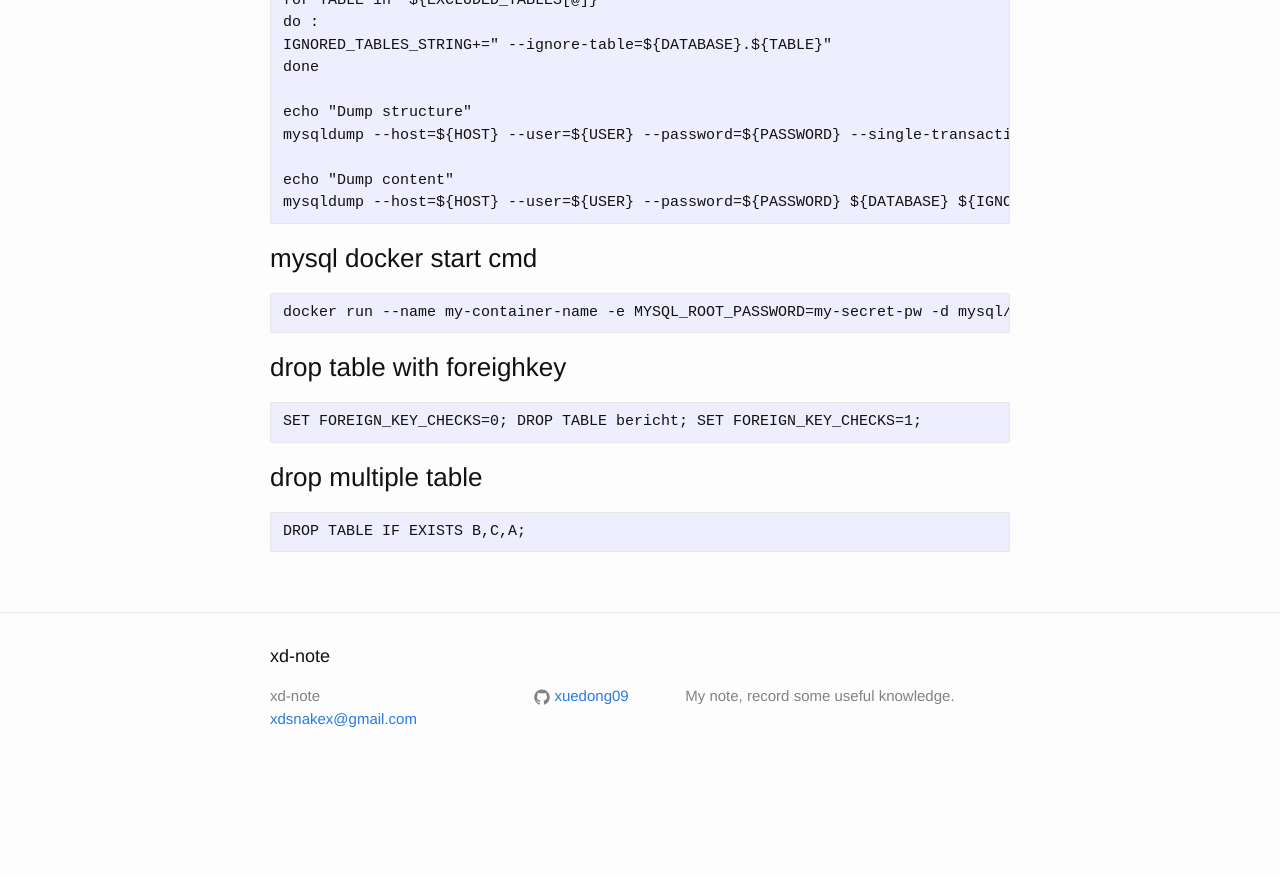
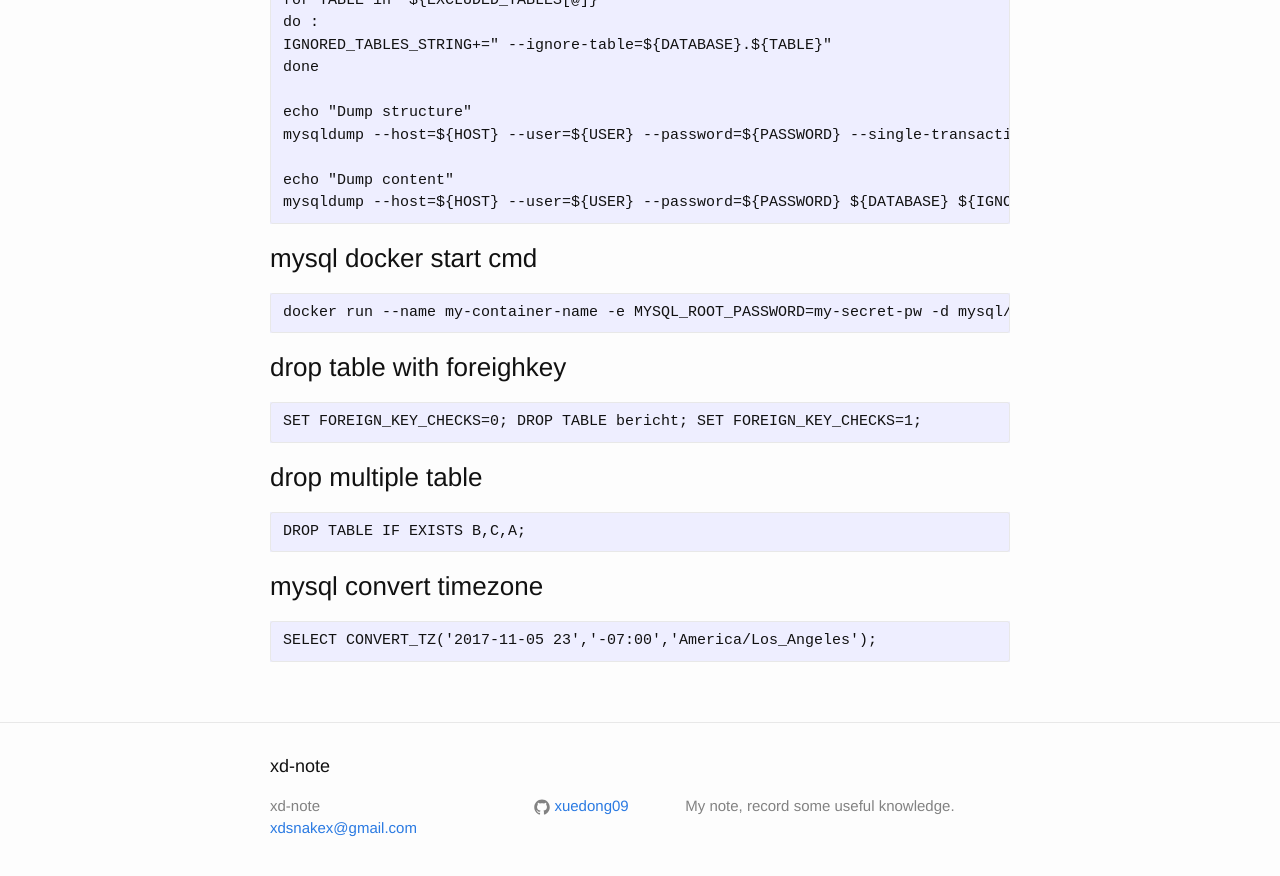
Before and after one commit to xuedong09/xuedong09.github.io, a Jekyll site: the page built from _posts/2016-05-20-mysql.md, in a window 1280 px wide and 900 px high, scrolled down 4190 px. Shown: the top 876 px of the window. Built offline with Jekyll 4.4.1, drawn with Linux system fonts in a browser that asks for light colours; before the commit the page ends 4980 px from its top, so only the background shows below that.

Commit message:
mysql convert timezone

```diff
--- a/_posts/2016-05-20-mysql.md
+++ b/_posts/2016-05-20-mysql.md
@@ -205,3 +205,8 @@ categories: jekyll update
 ### drop multiple table
 
     DROP TABLE IF EXISTS B,C,A;
+
+
+### mysql convert timezone
+
+    SELECT CONVERT_TZ('2017-11-05 23','-07:00','America/Los_Angeles');
```
